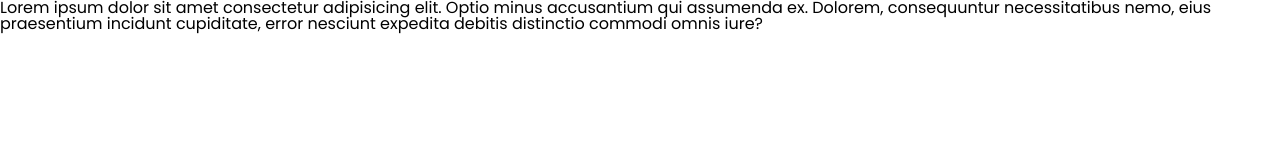
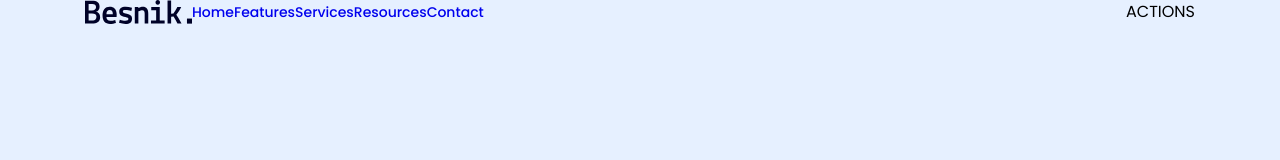
Before and after one commit to nboraxxd/besnik, a plain HTML site: page index.html in a window 1280 px wide. Drawn offline with Linux system fonts and the light colour scheme.

Commit message:
header interface

```diff
--- a/assets/css/styles.css
+++ b/assets/css/styles.css
@@ -8,5 +8,42 @@ html {
 
 body {
   font-size: 1.6rem;
-  font-family: 'Poppins';
+  font-family: 'Poppins', sans-serif;
 }
+
+/******************** Common ********************/
+a {
+  text-decoration: none;
+}
+
+.container {
+  width: 1110px;
+  margin-left: auto;
+  margin-right: auto;
+}
+
+
+/******************** Header ********************/
+.header {
+  height: 100vh;
+  background: #e6f0ff;
+}
+
+.header .navbar {
+  display: flex;
+  align-items: center;
+}
+
+.navbar ul {
+  display: flex;
+}
+
+.navbar ul a {
+  font-size: 1.4rem;
+  font-weight: 500;
+  line-height: 1.5;
+}
+
+.navbar .actions {
+  margin-left: auto;
+}
--- a/index.html
+++ b/index.html
@@ -1,18 +1,40 @@
 <!DOCTYPE html>
 <html lang="en">
   <head>
-  <meta charset="UTF-8">
-  <meta http-equiv="X-UA-Compatible" content="IE=edge">
-  <meta name="viewport" content="width=device-width, initial-scale=1.0">
+    <meta charset="UTF-8" />
+    <meta http-equiv="X-UA-Compatible" content="IE=edge" />
+    <meta name="viewport" content="width=device-width, initial-scale=1.0" />
 
     <!------------ Styles ------------>
-  <link rel="stylesheet" href="./assets/css/reset.css">
-  <link rel="stylesheet" type="" href="./assets/fonts/stylesheet.css">
-  <link rel="stylesheet" href="./assets/css/styles.css">
+    <link rel="stylesheet" href="./assets/css/reset.css" />
+    <link rel="stylesheet" type="" href="./assets/fonts/stylesheet.css" />
+    <link rel="stylesheet" href="./assets/css/styles.css" />
 
     <title>Besnik</title>
   </head>
   <body>
-  <p>Lorem ipsum dolor sit amet consectetur adipisicing elit. Optio minus accusantium qui assumenda ex. Dolorem, consequuntur necessitatibus nemo, eius praesentium incidunt cupiditate, error nesciunt expedita debitis distinctio commodi omnis iure?</p>
+    <main>
+      <!------------ Header ------------>
+      <header class="header">
+        <div class="container">
+          <nav class="navbar">
+            <!-- Logo -->
+            <img src="./assets/img/logo.svg" alt="Besnik.">
+            <!-- Navigation -->
+            <ul>
+              <li><a href="#!">Home</a></li>
+              <li><a href="#!">Features</a></li>
+              <li><a href="#!">Services</a></li>
+              <li><a href="#!">Resources</a></li>
+              <li><a href="#!">Contact</a></li>
+            </ul>
+            <!-- Action -->
+            <div class="actions">
+              ACTIONS
+            </div>
+          </nav>
+        </div>
+      </header>
+    </main>
   </body>
 </html>
```
Also changed, not shown: assets/img/logo.svg (added). Lines whose indentation alone changed are shown as unchanged.
